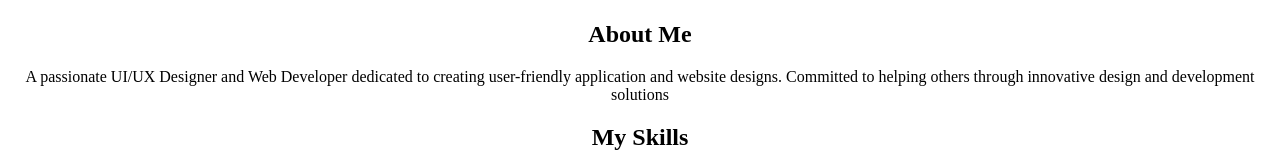
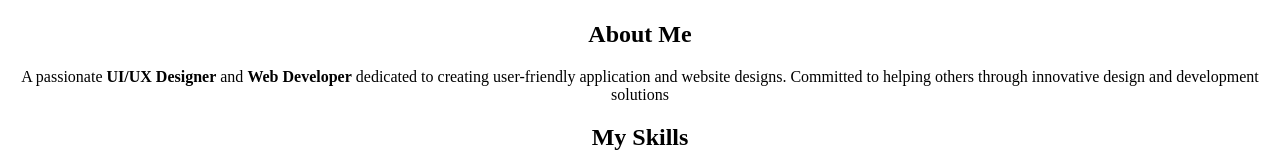
Before and after one commit to ImamZuhdiMuzakkiy/portofolio, a plain HTML site: page index.html in a window 1280 px wide. Shown: the part 320-478 px from the top of the page. Drawn offline with Linux system fonts and the light colour scheme.

Commit message:
highlight UI/UX Designer and Web Developer in About Me section

```diff
--- a/index.html
+++ b/index.html
@@ -11,7 +11,7 @@
             <h1>Hi, I'm Imam Zuhdi Muzakkiy, Welcome to My World!</h1>
             <img src="images\fotoimam.jpeg" alt="" width="250" height="250">
             <h2>About Me</h2>
-            <p>A passionate UI/UX Designer and Web Developer dedicated to creating user-friendly application and website designs. Committed to helping others through innovative design and development solutions</p>
+            <p>A passionate <b>UI/UX Designer</b> and <b>Web Developer</b> dedicated to creating user-friendly application and website designs. Committed to helping others through innovative design and development solutions</p>
         </center>
     </section>
     <section>
```
